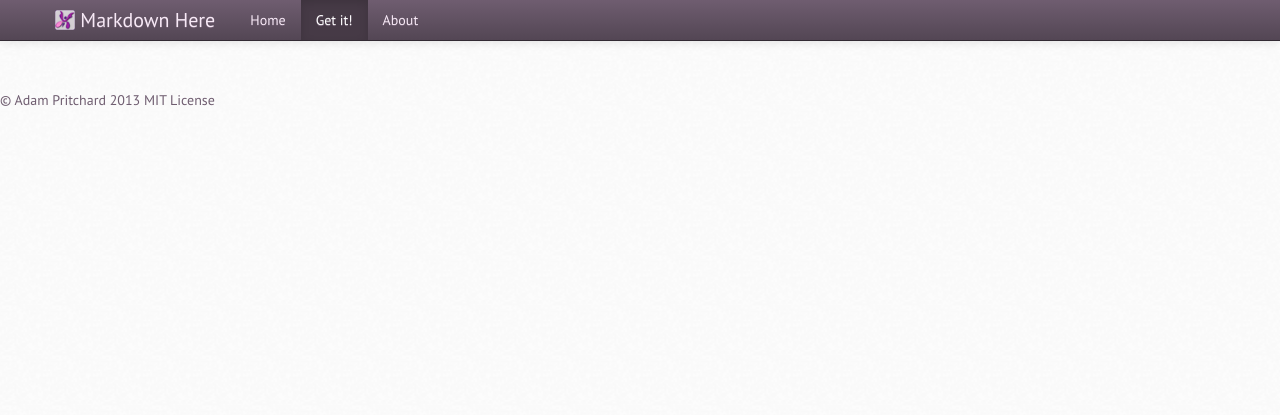
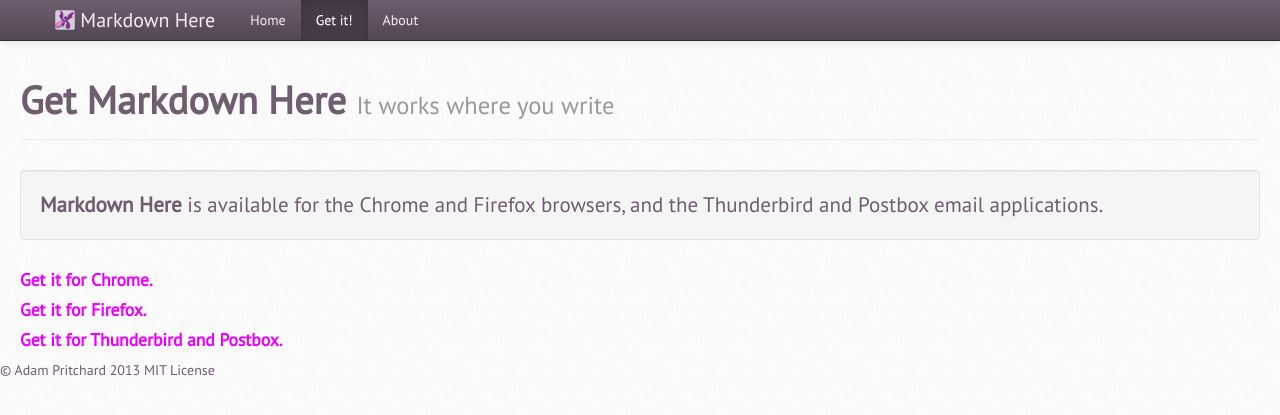
Before and after one commit to adam-p/markdown-here, a Jekyll site: the page built from get.html, in a window 1280 px wide. Shown: the top 415 px of the page. Built offline with Jekyll 4.4.1, drawn with Linux system fonts in a browser that asks for light colours; nearby versions of some CDN libraries.

Commit message:
Removed unused side-nav. Fleshed out get-it page. Some tweaks.

```diff
--- a/_includes/footer.html
+++ b/_includes/footer.html
@@ -1,5 +1,3 @@
-      </div>
-    </div>
   </div> <!-- /container -->
 
   <footer>
--- a/_includes/header.html
+++ b/_includes/header.html
@@ -33,9 +33,4 @@
   {% include nav.html %}
 
   <div class="container-fluid">
-    <div class="row-fluid">
-      <div class="span2">
-        {% include sidebar.html %}
-      </div>
-      <div class="span10">
       <!--Body content-->
--- a/_includes/livedemo.html
+++ b/_includes/livedemo.html
@@ -13,14 +13,14 @@
 - You **don't have to worry** about clicking formatting buttons.
   - Or fiddling with indentation. (Two spaces is all you need.)
 
-To see what else you can do with Markdown (including **tables**, **images**, and more) take a look at the [Cheatsheet][1]. And then try it out by typing in this box!
+To see what else you can do with Markdown (including **tables**, **images**, **numbered lists**, and more) take a look at the [Cheatsheet][1]. And then try it out by typing in this box!
 
 [1]: https://github.com/adam-p/markdown-here/wiki/Markdown-Cheatsheet
 </textarea>
     </div>
   </div>
   <div class="span6">
-    <h3 class="livedemo-rendered-heading">...and see what happens!</h3>
+    <h3 class="text-right">...and see what happens!</h3>
     <div class="livedemo-rendered livedemo-elem"></div>
   </div>
 </div>
--- a/css/main.css
+++ b/css/main.css
@@ -14,10 +14,6 @@
 .livedemo h3 {
   margin-right: 1em;
   margin-left: 1em;
-}
-
-.livedemo-rendered-heading {
-  text-align: right;
 }
 
 .livedemo textarea {
--- a/get.html
+++ b/get.html
@@ -2,7 +2,22 @@
 layout: mainpage
 ---
 
+<div class="page-header">
+  <h1>Get Markdown Here <small>It works where you write</small></h1>
+</div>
+
 <div class="row-fluid">
   <div class="span12">
+    <p class="lead well">
+      <b>Markdown Here</b> is available for the Chrome and Firefox browsers, and the Thunderbird and Postbox email applications.
+    </p>
   </div>
 </div>
+
+<div class="row-fluid">
+  <div class="span12">
+    <h4><a href="https://chrome.google.com/webstore/detail/markdown-here/elifhakcjgalahccnjkneoccemfahfoa">Get it for Chrome.</a></h4>
+    <h4><a href="https://addons.mozilla.org/en-US/firefox/addon/markdown-here/">Get it for Firefox.</a></h4>
+    <h4><a href="https://addons.mozilla.org/en-US/thunderbird/addon/markdown-here/">Get it for Thunderbird and Postbox.</a></h4>
+  </div>
+</div>
--- a/index.html
+++ b/index.html
@@ -40,7 +40,7 @@
 <div class="row-fluid">
   <div class="span12 well">
     <p>
-      Wasn't that cool?
+      Wasn't that cool? To see the full range of what you can do, check out the <a href="https://github.com/adam-p/markdown-here/wiki/Markdown-Cheatsheet" target="_blank">Markdown Cheatsheet</a>.
     </p>
     <p>
       You can have this same power in your own email. Just <a href="get.html">get <b>Markdown Here</b></a>.
--- a/js/main.js
+++ b/js/main.js
@@ -4,7 +4,7 @@
 
 $(function() {
   // Set the navbar active element to the current page
-  var pagefile = location.pathname.split('/').pop();
+  var pagefile = location.pathname.split('/').pop() || 'index.html';
   $('.nav').find('a[href="'+pagefile+'"]').parent().addClass('active');
 });
 
```
